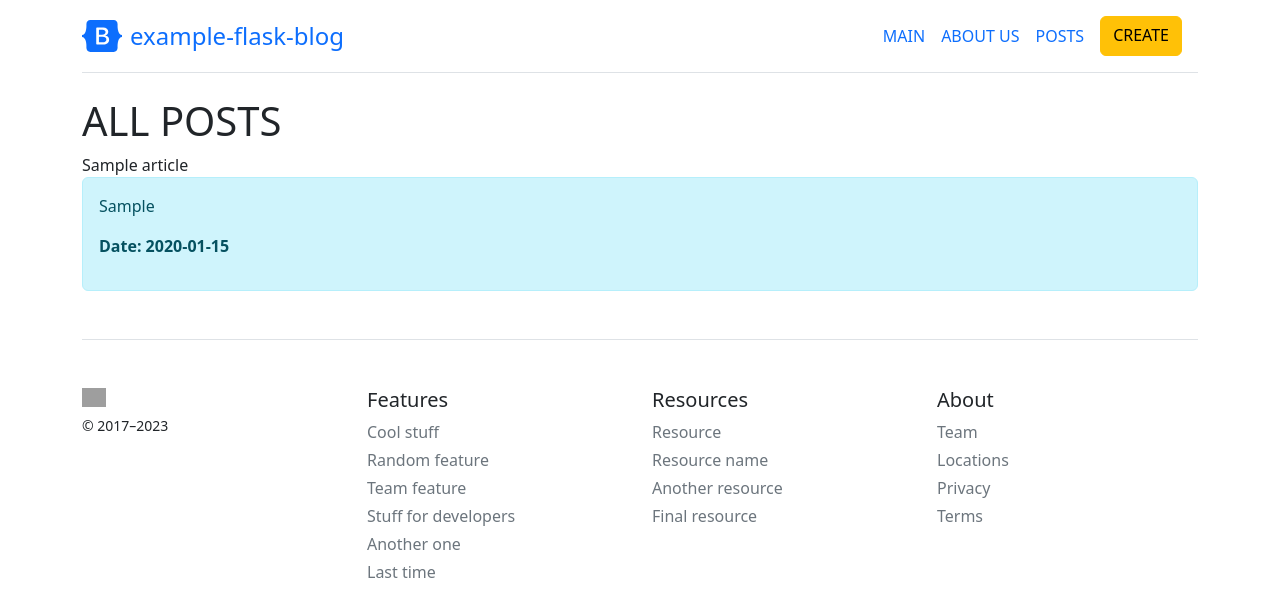
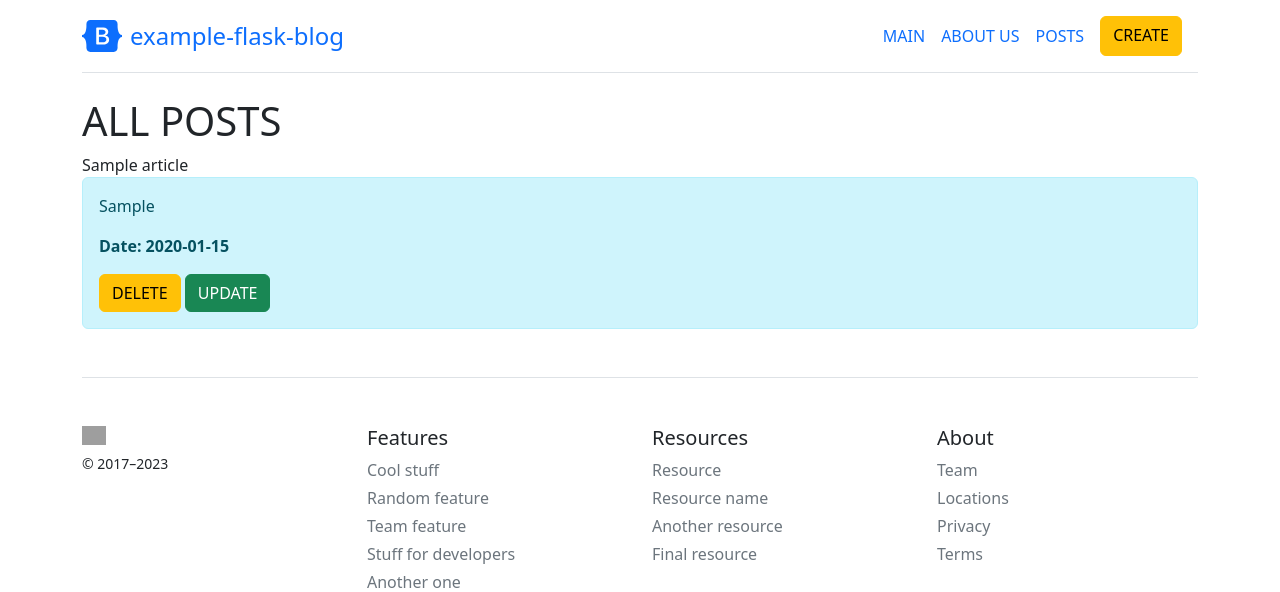
Before and after one commit to Petrovskaya-Svetlana/flaskProject, a Flask app: page /posts/1 in a window 1280 px wide. Shown: the top 592 px of the page. Run offline with Flask 3, Linux system fonts and the light colour scheme; tables that the repository leaves empty hold one stand-in row (values such as "Sample post"); grey boxes are pictures that could not be loaded.

Commit message:
finished 149

```diff
--- a/app.py
+++ b/app.py
@@ -42,6 +42,17 @@ def posts_detail(id):
     return render_template('posts_detail.html', article=article)
 
 
+@app.route('/posts/<int:id>/delete')
+def posts_delete(id):
+    article = Article.query.get_or_404(id)
+    try:
+        db.session.delete(article)
+        db.session.commit()
+        return redirect('/posts')
+    except:
+        return "ERROR"
+
+
 @app.route('/create', methods=['POST', 'GET'])
 def create():
     if request.method == "POST":
--- a/templates/posts_detail.html
+++ b/templates/posts_detail.html
@@ -10,5 +10,7 @@
     <div class="alert alert-info">
         <p>{{ article.intro }}</p>
         <p><b>Date: {{ article.date.date() }}</b></p>
+        <a href="/posts/{{ article.id }}/delete" class="btn btn-warning">DELETE</a>
+        <a href="/posts/{{ article.id }}/update" class="btn btn-success">UPDATE</a>
     </div>
 {% endblock %}
```
